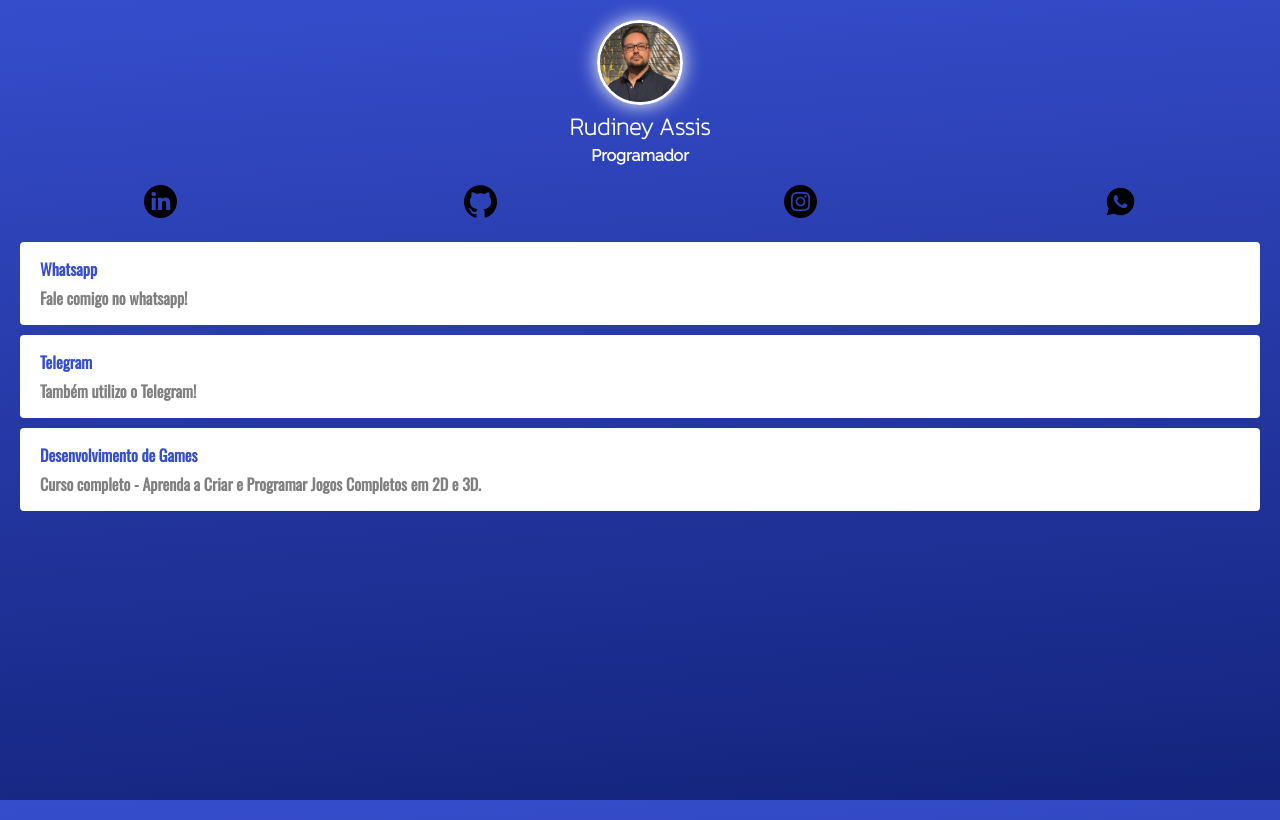
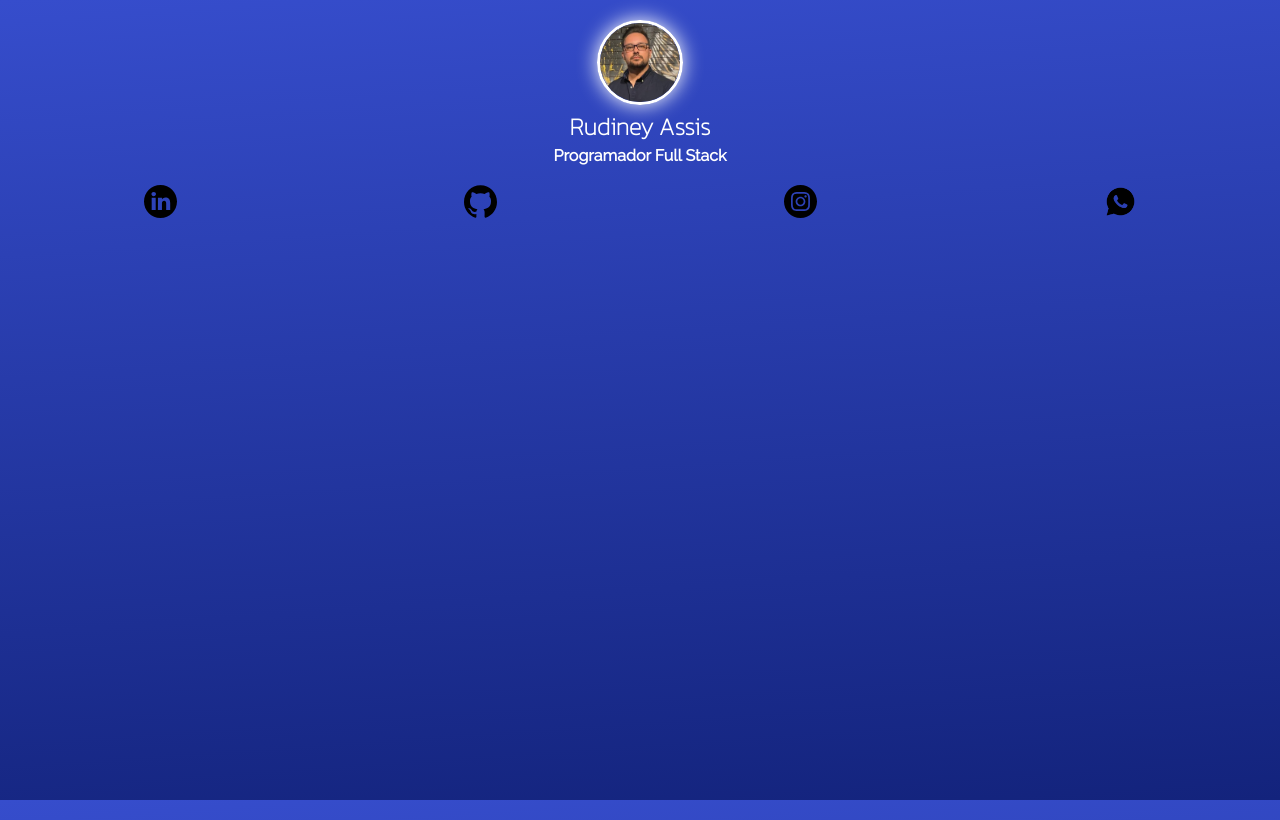
Before and after one commit to rudyassis/rudyassis.github.io, a plain HTML site: page index.html in a window 1280 px wide. Drawn offline with nearby package versions, Linux system fonts and the light colour scheme.

Commit message:
Alterações de cores, design e fotos

```diff
--- a/index.html
+++ b/index.html
@@ -30,7 +30,7 @@
     <div class="profile">
         <img src="img/rudy21.jpeg" alt="Rudiney" class="avatar">
         <h1>Rudiney Assis</h1>
-        <h2>Programador</h2>
+        <h2>Programador Full Stack</h2>
     </div>
 
     <ul class="social">
@@ -56,7 +56,7 @@
         </li>
     </ul>
 
-    <ul class="links-list">
+    <!-- <ul class="links-list">
         <li>
             <a href="">
                 Whatsapp
@@ -77,6 +77,6 @@
                 <span>Curso completo - Aprenda a Criar e Programar Jogos Completos em 2D e 3D.</span>
             </a>
         </li>
-    </ul>
+    </ul> -->
 </body>
 </html>
```
